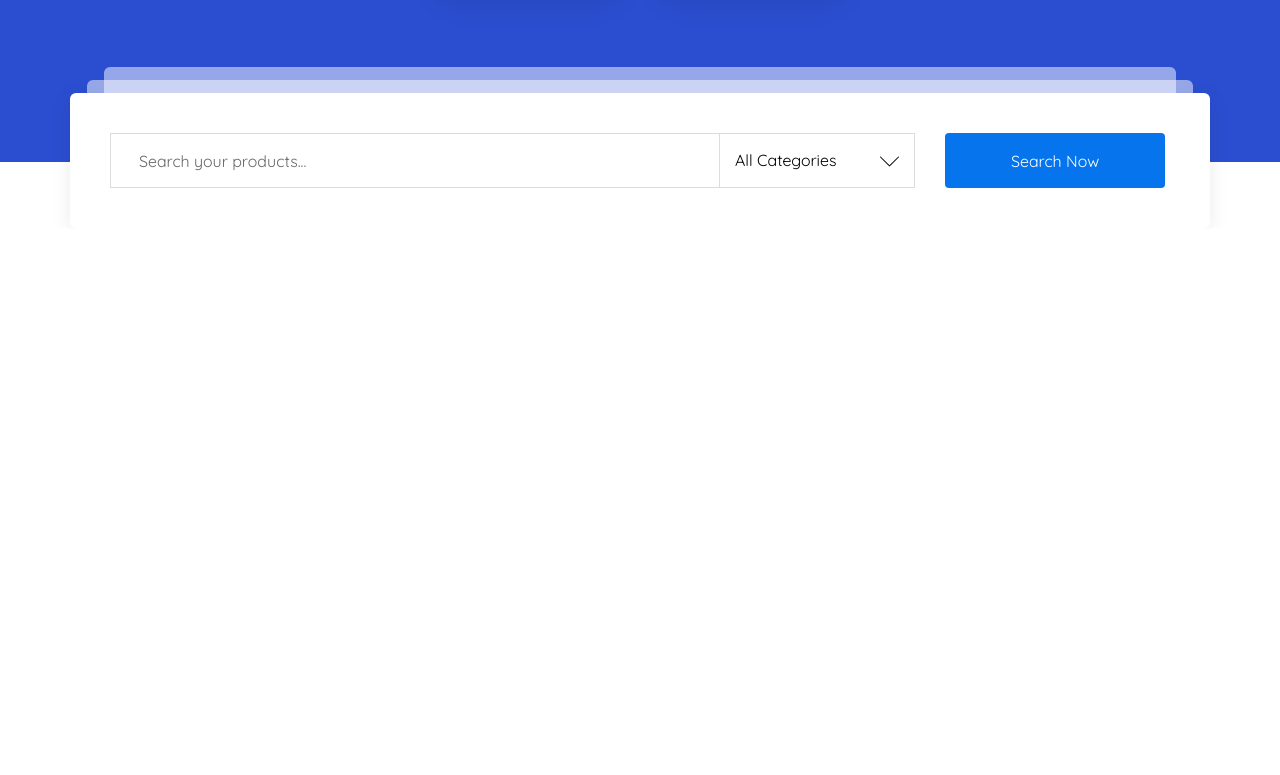
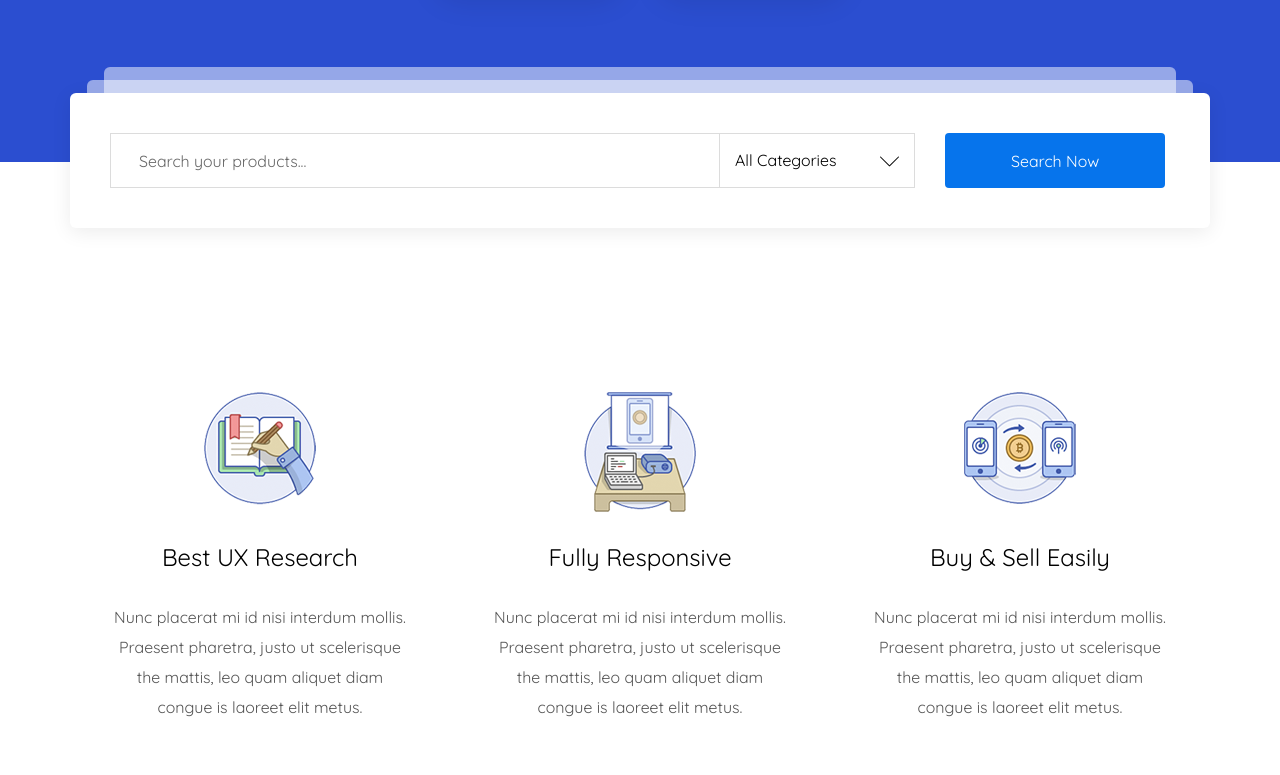
Before and after one commit to Lumineks/MartPlace, a website: page app/index.html in a window 1280 px wide. Shown: the part 702-1477 px from the top of the page. Before the commit the page ends 930 px from the top, so only its background shows below. Drawn offline with nearby package versions, Linux system fonts and the light colour scheme; files that its build step writes are made by us from their sources.

Commit message:
Added benefits section

```diff
--- a/app/index.html
+++ b/app/index.html
@@ -103,7 +103,6 @@
                     <a href="#" class="greeting__btn">View All Products</a>
                     <a href="#" class="greeting__btn">Popular Products</a>
                 </div>
-
                 <form class="greeting__search">
                     <input class="greeting__input" type="text" placeholder="Search your products..." required>
                     <select class="greeting__list">
@@ -121,6 +120,39 @@
                 </form>
             </div>
         </section>
+
+        <section class="benefits">
+            <div class="container">
+                <div class="benefits__inner">
+                    <div class="benefits__item benefits__item-1">
+                        <div class="benefits__title">
+                            Best UX Research
+                        </div>
+                        <div class="benefits__text">
+                            Nunc placerat mi id nisi interdum mollis. Praesent pharetra, justo ut scelerisque the mattis, leo quam aliquet diam congue is laoreet elit metus.
+                        </div>
+                    </div>
+                    <div class="benefits__item benefits__item-2">
+                        <div class="benefits__title">
+                            Fully Responsive
+                        </div>
+                        <div class="benefits__text">
+                            Nunc placerat mi id nisi interdum mollis. Praesent pharetra, justo ut scelerisque the mattis, leo quam aliquet diam congue is laoreet elit metus.
+                        </div>
+                    </div>
+                    <div class="benefits__item benefits__item-3">
+                        <div class="benefits__title">
+                            Buy & Sell Easily
+                        </div>
+                        <div class="benefits__text">
+                            Nunc placerat mi id nisi interdum mollis. Praesent pharetra, justo ut scelerisque the mattis, leo quam aliquet diam congue is laoreet elit metus.
+                        </div>
+                    </div>
+                </div>
+            </div>
+        </section>
+
+
     </main>
 
 
--- a/app/scss/_global.scss
+++ b/app/scss/_global.scss
@@ -29,4 +29,5 @@ body {
     @extend %quicksand-regular;
     font-size: 16px;
     line-height: 30px;
+    color: $text;
 }
--- a/app/scss/style.scss
+++ b/app/scss/style.scss
@@ -299,3 +299,51 @@
         }
     }
 }
+
+.benefits {
+    padding: 190px 0 120px;
+    &__inner {
+        text-align: center;
+        display: flex;
+        justify-content: space-around;
+        align-items: center;
+    }
+    &__item {
+        position: relative;
+        padding: 190px 30px 50px;
+        max-width: 360px;
+        border-radius: 4px;
+        transition: all .3s;
+        &:hover {
+            box-shadow: 0px 2px 50px 0px rgba(0, 0, 0, 0.08);
+        }
+    }
+    &__item-1::before,
+    &__item-2::before,
+    &__item-3::before {
+        content: "";
+        position: absolute;
+        top: 40px;
+        right: 0;
+        left: 0;
+        margin: 0 auto;
+        width: 112px;
+        height: 120px;
+        background-repeat: no-repeat;
+    }
+    &__item-1::before {
+        background-image: url(../images/icons/benefits-icon-1.png);
+    }
+    &__item-2::before {
+        background-image: url(../images/icons/benefits-icon-2.png);
+    }
+    &__item-3::before {
+        background-image: url(../images/icons/benefits-icon-3.png);
+    }
+    &__title {
+        margin-bottom: 30px;
+        font-size: 24px;
+        color: #000;
+    }
+    &__text {}
+}
```
Also changed, not shown: app/images/icons/benefits-icon-1.png (added), app/images/icons/benefits-icon-2.png (added), app/images/icons/benefits-icon-3.png (added).
